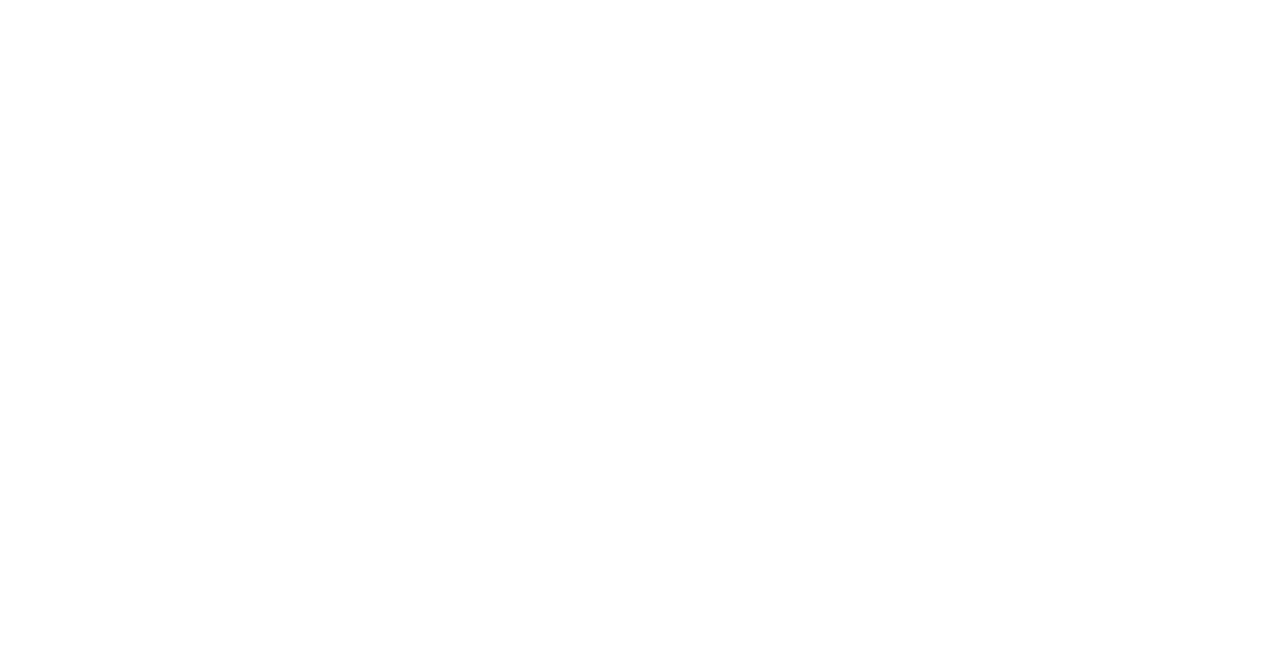
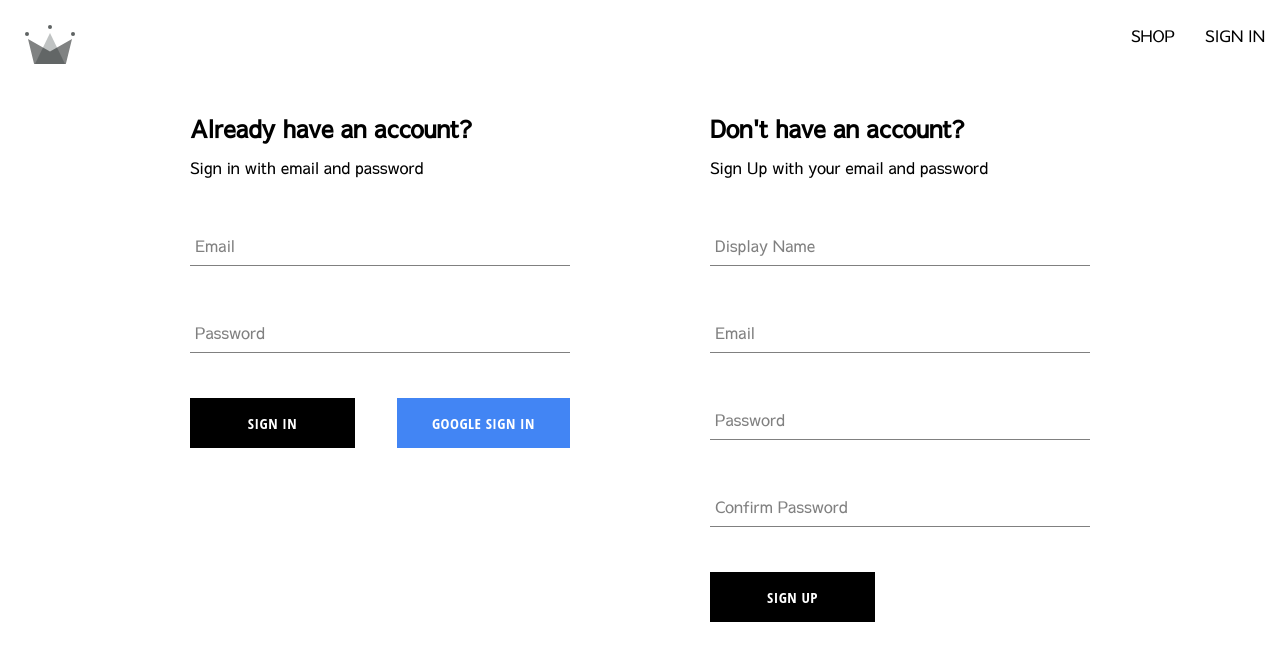
Before and after one commit to ZhangMYihua/crwn-clothing-v2, a React (Create React App) app: page /auth in a window 1280 px wide. Before the commit this address had no page. Shown: the top 660 px of the page. Built offline with nearby package versions, Linux system fonts and the light colour scheme; a web font is replaced by a local one.

Commit message:
update sign-in url to auth

```diff
--- a/src/App.js
+++ b/src/App.js
@@ -14,7 +14,7 @@ const App = () => {
       <Route path='/' element={<Navigation/>}>
         <Route index element={<Home/>}/>
         <Route path='shop' element={<Shop/>}/>
-        <Route path='sign-in' element={<Authentication/>}/>
+        <Route path='auth' element={<Authentication/>}/>
       </Route>
     </Routes>
   );
--- a/src/routes/Navigation/navigation.component.jsx
+++ b/src/routes/Navigation/navigation.component.jsx
@@ -13,7 +13,7 @@ const Navigation = () => {
             </Link>
             <div className="nav-links-container">
                 <Link className="nav-link" to='/shop'>SHOP</Link>
-                <Link className="nav-link" to='/sign-in'>SIGN IN</Link>
+                <Link className="nav-link" to='/auth'>SIGN IN</Link>
             </div>
         </div>
         <Outlet/>
```
